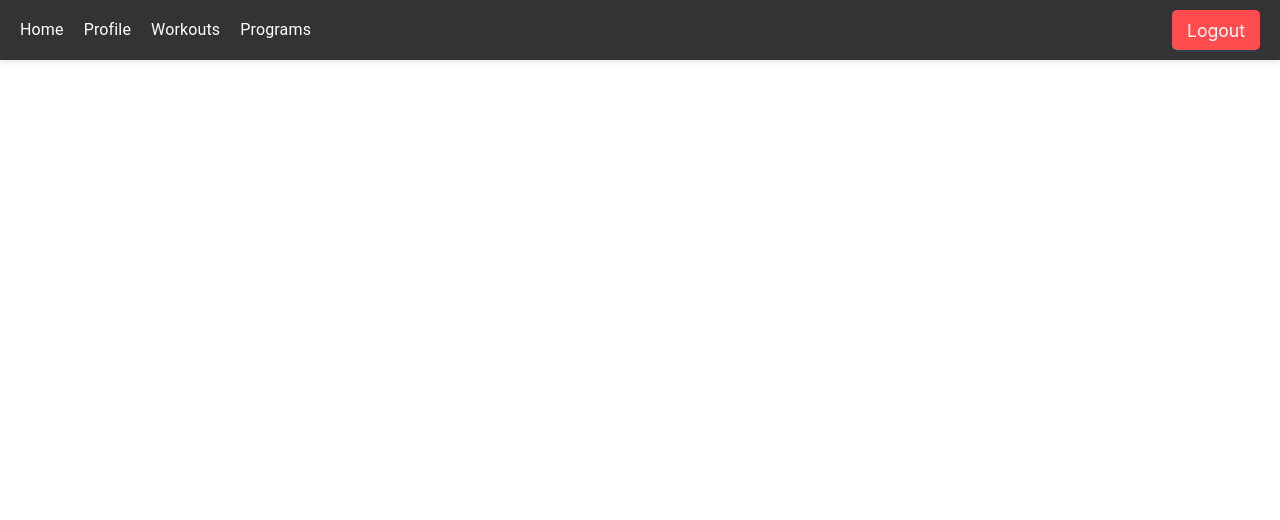
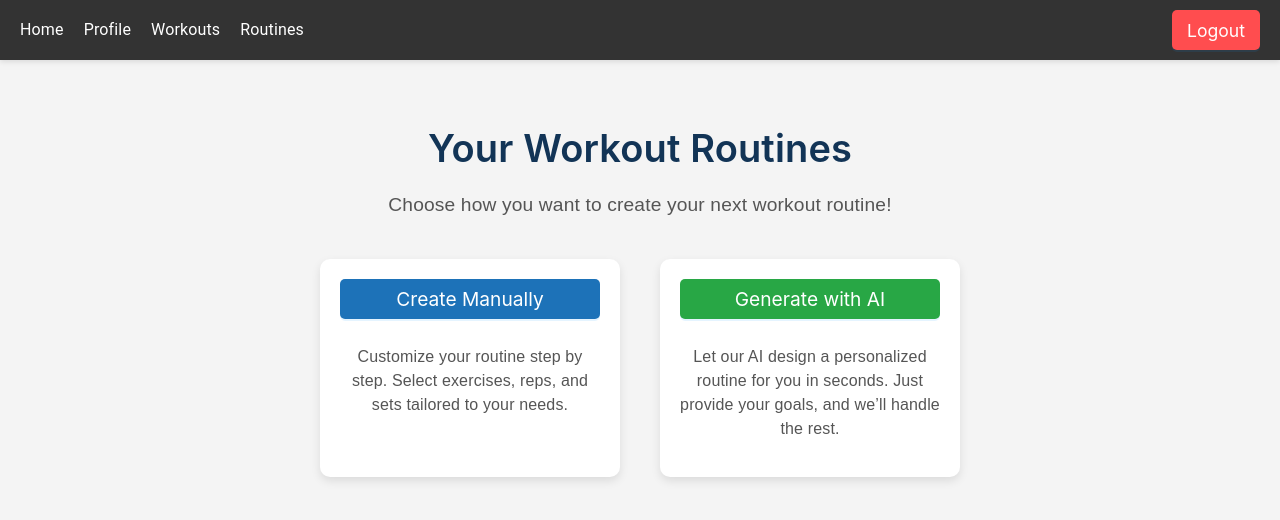
Before and after one commit to aaron3993/gym-guru, a React (Create React App) app: page /routines in a window 1280 px wide. Shown: the top 520 px of the page. Built offline with nearby package versions, Linux system fonts and the light colour scheme; no server answers; sample sign-in values are in the browser's storage.

Commit message:
renamed program to routine and modified home text

```diff
--- a/src/App.js
+++ b/src/App.js
@@ -16,7 +16,7 @@ import CssBaseline from "@mui/material/CssBaseline";
 import LoadingSpinner from "./components/LoadingSpinner";
 import WorkoutsPage from "./pages/WorkoutsPage/WorkoutsPage";
 import WorkoutDetailPage from "./pages/WorkoutsPage/WorkoutList/WorkoutCard/WorkoutDetail/WorkoutDetailPage";
-import Programs from "./pages/Programs/Programs";
+import Routines from "./pages/Routines/Routines";
 import { useAuth } from "./contexts/AuthContext";
 
 const theme = createTheme();
@@ -75,10 +75,10 @@ const App = () => {
             }
           />
           <Route
-            path="/programs"
+            path="/routines"
             element={
               <PrivateRoute isAuthenticated={isAuthenticated}>
-                <Programs />
+                <Routines />
               </PrivateRoute>
             }
           />
--- a/src/components/Navbar/Navbar.js
+++ b/src/components/Navbar/Navbar.js
@@ -27,8 +27,8 @@ const Navbar = ({ onLogout, user }) => {
         <Link to="/workouts" className="nav-link">
           Workouts
         </Link>
-        <Link to="/programs" className="nav-link">
-          Programs
+        <Link to="/routines" className="nav-link">
+          Routines
         </Link>
       </div>
       <Button
@@ -71,8 +71,8 @@ const Navbar = ({ onLogout, user }) => {
           <Link to="/workouts" className="drawer-link" onClick={closeDrawer}>
             Workouts
           </Link>
-          <Link to="/programs" className="drawer-link" onClick={closeDrawer}>
-            Programs
+          <Link to="/routines" className="drawer-link" onClick={closeDrawer}>
+            Routines
           </Link>
         </div>
         <Button
--- a/src/pages/Home/Home.js
+++ b/src/pages/Home/Home.js
@@ -49,8 +49,9 @@ const Home = () => {
                 Create Workouts Manually
               </Button>
               <p className="option-note">
-                Customize your workouts by selecting exercises, reps, and sets.
-                Perfect for those who prefer a hands-on approach.
+                Browse and filter through our large library of exercises to
+                create your own workouts. Perfect for those who prefer a
+                hands-on approach.
               </p>
             </div>
             <div className="option">
@@ -58,7 +59,7 @@ const Home = () => {
                 Generate with AI
               </Button>
               <p className="option-note">
-                Use our AI tool to create a personalized program quickly. Just
+                Use our AI tool to create a personalized weekly routine. Just
                 fill out the form, and we'll handle the rest!
               </p>
             </div>
--- a/src/pages/Programs/Programs.css
+++ b/src/pages/Routines/Routines.css
@@ -1,4 +1,4 @@
-.programs-page {
+.routines-page {
   font-family: Arial, sans-serif;
   background-color: #f4f4f4;
   padding: 40px 20px;
--- a/src/pages/Programs/Programs.js
+++ b/src/pages/Routines/Routines.js
@@ -2,11 +2,11 @@ import React, { useState } from "react";
 import { Button, Typography } from "antd";
 import GenerateWorkoutModal from "../../components/GenerateWorkoutModal";
 import { useNavigate } from "react-router-dom";
-import "./Programs.css";
+import "./Routines.css";
 
 const { Title } = Typography;
 
-const Programs = () => {
+const Routines = () => {
   const [isModalVisible, setIsModalVisible] = useState(false);
   const navigate = useNavigate();
 
@@ -18,28 +18,28 @@ const Programs = () => {
     setIsModalVisible(false);
   };
 
-  const handleManualProgram = () => {
+  const handleManualRoutine = () => {
     navigate("/workouts");
   };
 
   return (
-    <div className="programs-page">
+    <div className="routines-page">
       <div className="header">
-        <Title level={1}>Your Workout Programs</Title>
-        <p>Choose how you want to create your next workout program!</p>
+        <Title level={1}>Your Workout Routines</Title>
+        <p>Choose how you want to create your next workout routine!</p>
       </div>
 
       <div className="options">
         <div className="option">
           <Button
             type="primary"
-            onClick={handleManualProgram}
+            onClick={handleManualRoutine}
             className="manual-button"
           >
             Create Manually
           </Button>
           <p className="option-note">
-            Customize your program step by step. Select exercises, reps, and
+            Customize your routine step by step. Select exercises, reps, and
             sets tailored to your needs.
           </p>
         </div>
@@ -49,7 +49,7 @@ const Programs = () => {
             Generate with AI
           </Button>
           <p className="option-note">
-            Let our AI design a personalized program for you in seconds. Just
+            Let our AI design a personalized routine for you in seconds. Just
             provide your goals, and we’ll handle the rest.
           </p>
         </div>
@@ -60,4 +60,4 @@ const Programs = () => {
   );
 };
 
-export default Programs;
+export default Routines;
--- a/src/utils/firestoreUtils.js
+++ b/src/utils/firestoreUtils.js
@@ -272,13 +272,13 @@ export const saveCompleteWorkoutInfo = async (
     console.log(workoutInfo);
     batch.set(userRef, workoutInfo);
 
-    const programRef = doc(collection(db, "programs"));
-    const programData = {
+    const routineRef = doc(collection(db, "routines"));
+    const routineData = {
       fitnessLevel: workoutPlan.fitnessLevel,
       goal: workoutPlan.goal,
       userId: uid,
     };
-    batch.set(programRef, programData);
+    batch.set(routineRef, routineData);
 
     workoutPlan.days.forEach((day) => {
       const workoutRef = doc(collection(db, "workouts"));
@@ -287,14 +287,14 @@ export const saveCompleteWorkoutInfo = async (
           ? {
               name: day.name,
               day: day.day,
-              programId: programRef.id,
+              routineId: routineRef.id,
               userId: uid,
               exercises: [],
             }
           : {
               name: day.name,
               day: day.day,
-              programId: programRef.id,
+              routineId: routineRef.id,
               userId: uid,
               exercises: day.exercises.map((exercise) => ({
                 name: exercise.name,
```
